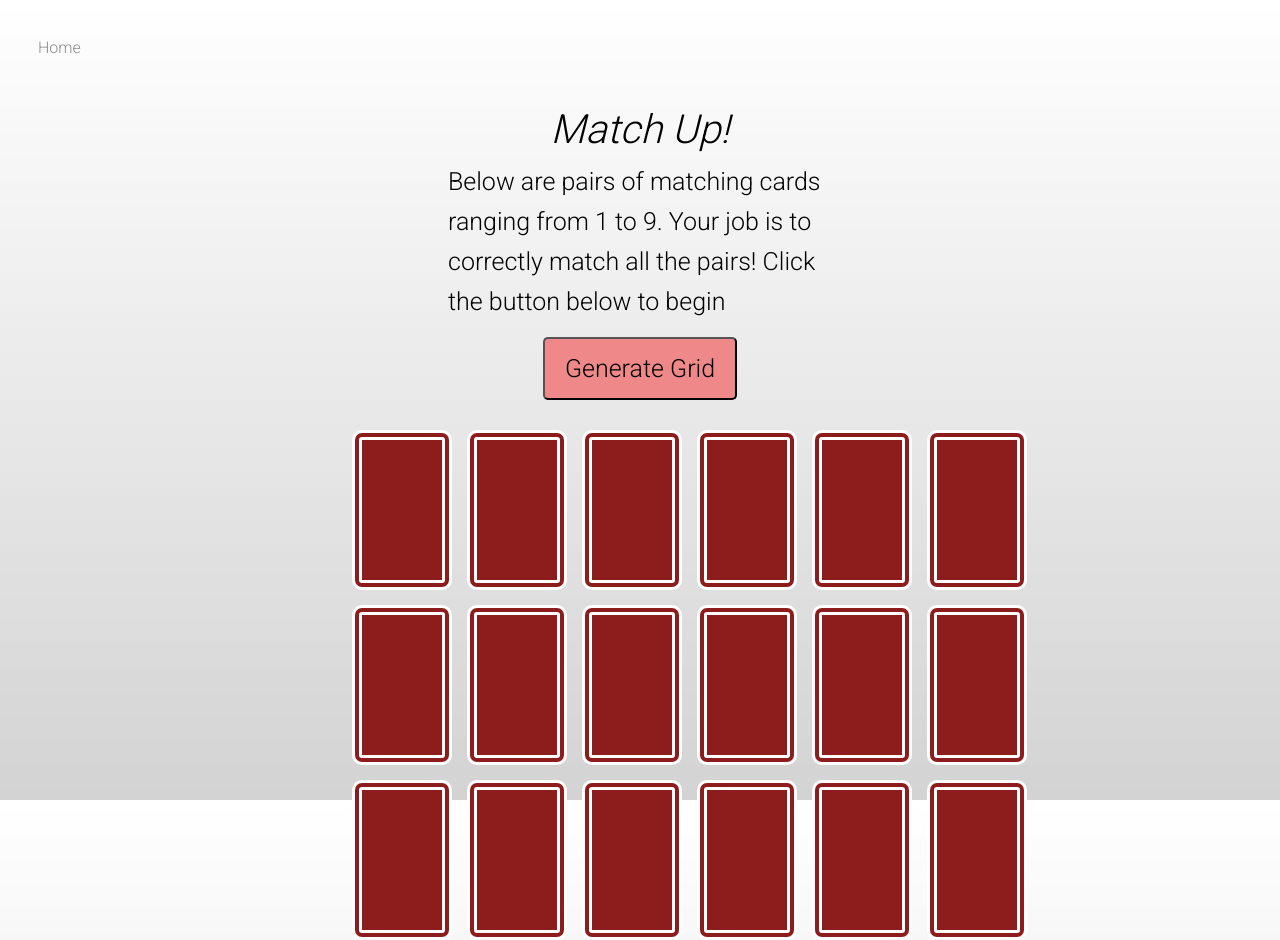
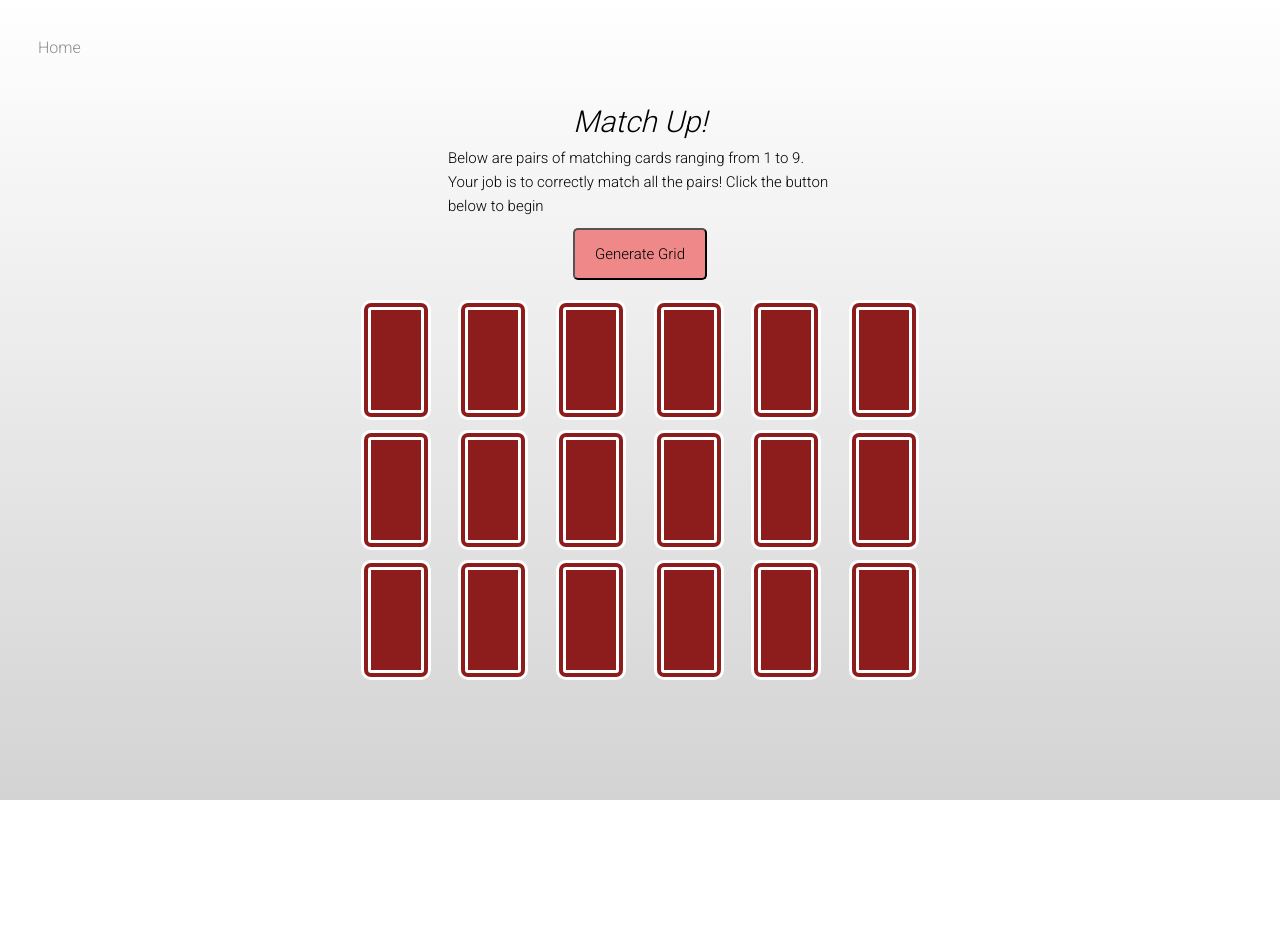
Before and after one commit to tiffmc1/small-react-projects, a React (Create React App) app: page /match-up in a window 1280 px wide. After the commit the page ends 800 px from the top, so only its background shows below. Built offline with nearby package versions, Linux system fonts and the light colour scheme; a web font is replaced by a local one.

Commit message:
matchUp.css -- corrected small styling issues

```diff
--- a/src/projects/matchUp/matchUp.css
+++ b/src/projects/matchUp/matchUp.css
@@ -3,14 +3,14 @@
 	flex-direction: column;
 	align-items: center;
 	justify-content: center;
-	font-size: 25px;
+	font-size: 15px;
 	width: 60%;
 	margin: 0 auto;
 	line-height: 1.6;
 }
 
 .header-title {
-	font-size: 40px;
+	font-size: 30px;
 	font-weight: 500;
 	font-style: italic;
 }
@@ -22,7 +22,7 @@
 .grid-container {
 	display: grid;
 	grid-template-columns: repeat(6, 1fr);
-	gap: 15px;
+	gap: 10px;
 	width: 45%;
 	margin: 0 auto;
 }
@@ -35,9 +35,9 @@
 	background: rgb(141, 29, 29);
 	color: white;
 	height: 100px;
-	width: 100px;
-	padding: 70px 20px;
-	font-size: 3rem;
+	width: 70px;
+	padding: 50px 20px;
+	font-size: 20px;
 	border: 1px double white;
 	border-width: 10px;
 	border-radius: 10px;
@@ -45,8 +45,8 @@
 
 .grid-btn {
 	padding: 15px 20px;
-	margin: 15px 0 30px 0;
-	font-size: 25px;
+	margin: 10px 0 20px 0;
+	font-size: 15px;
 	background-color: rgb(239, 137, 137);
 	color: black;
 	border-radius: 5px;
```
